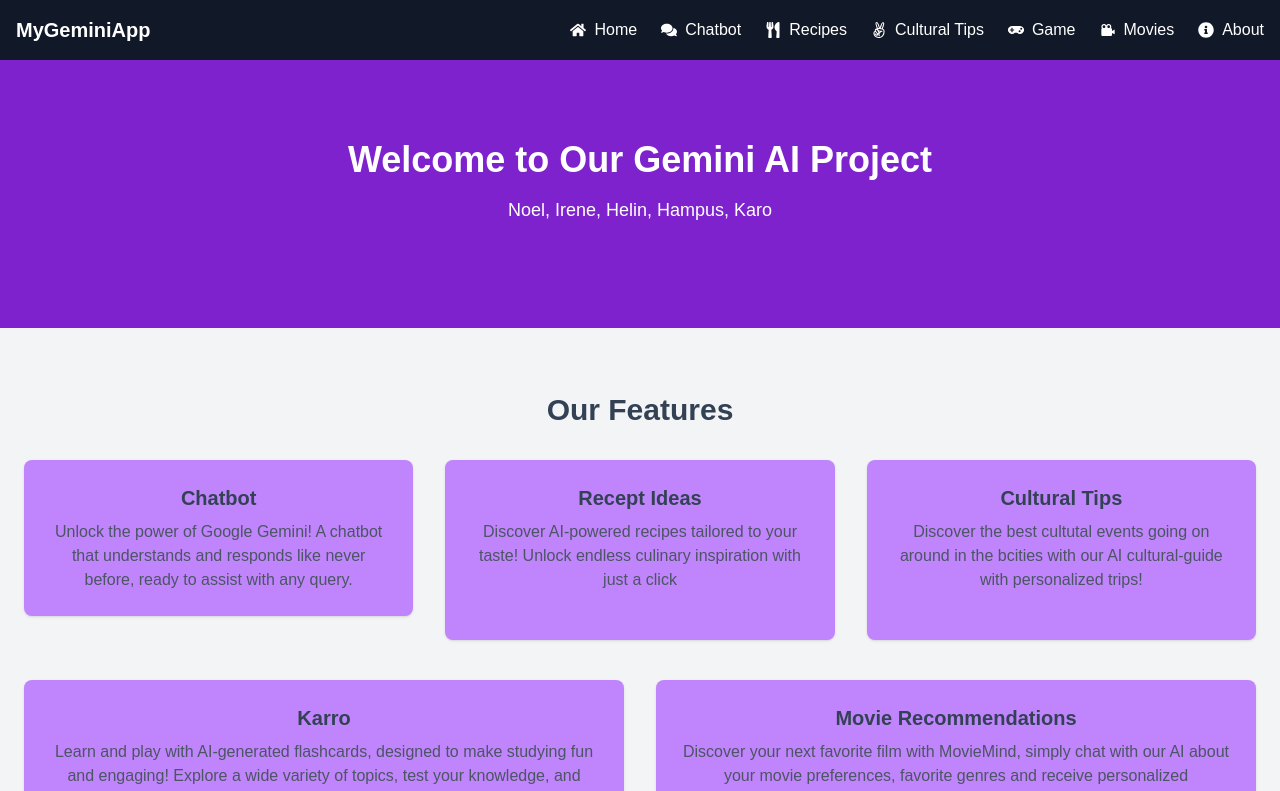
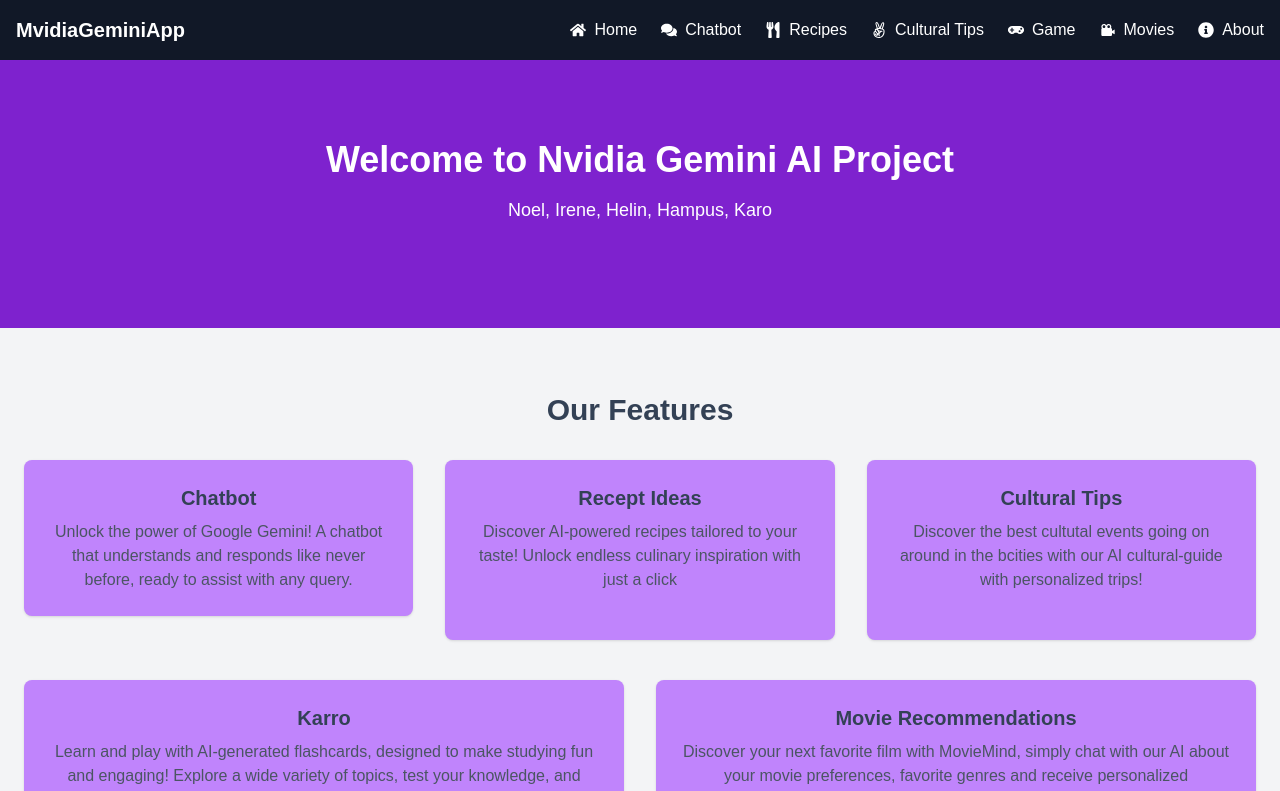
Before and after one commit to NoelPerland/gemini_project, a Next.js app: page / in a window 1280 px wide. Shown: the top 791 px of the page. Built offline with nearby package versions, Linux system fonts and the light colour scheme.

Commit message:
Updated name of project on header and homepage.

```diff
--- a/components/Header.js
+++ b/components/Header.js
@@ -16,7 +16,7 @@
         {/* Logo or Brand Name */}
         <div className="text-xl font-bold">
           <Link href="/" className="hover:text-gray-400">
-            MyGeminiApp
+            MvidiaGeminiApp
           </Link>
         </div>
 
--- a/pages/index.js
+++ b/pages/index.js
@@ -5,7 +5,7 @@
       <section className="bg-purple-700 text-white text-center py-20">
         <div className="container mx-auto px-6">
           <h1 className="text-4xl font-bold mb-4">
-            Welcome to Our Gemini AI Project
+            Welcome to Nvidia Gemini AI Project
           </h1>
           <p className="text-lg mb-6">Noel, Irene, Helin, Hampus, Karo</p>
         </div>
@@ -82,8 +82,14 @@
                 href="/Helin"
                 className="bg-purple-400  hover:bg-purple-500 p-6 shadow rounded-lg block text-center"
               >
-                <h3 className="text-xl font-bold mb-2 text-slate-700">Movie Recommendations</h3>
-                <p className="text-gray-600">Discover your next favorite film with MovieMind, simply chat with our AI about your movie preferences, favorite genres and receive personalized suggestions. </p>
+                <h3 className="text-xl font-bold mb-2 text-slate-700">
+                  Movie Recommendations
+                </h3>
+                <p className="text-gray-600">
+                  Discover your next favorite film with MovieMind, simply chat
+                  with our AI about your movie preferences, favorite genres and
+                  receive personalized suggestions.{" "}
+                </p>
               </a>
             </div>
           </div>
```
